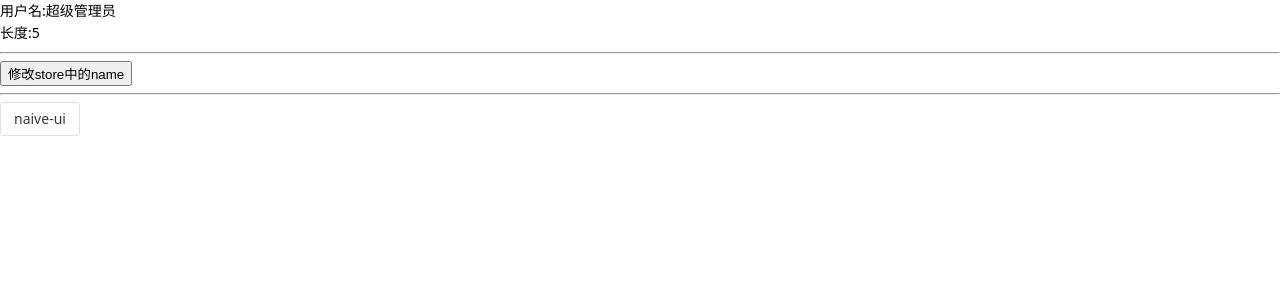
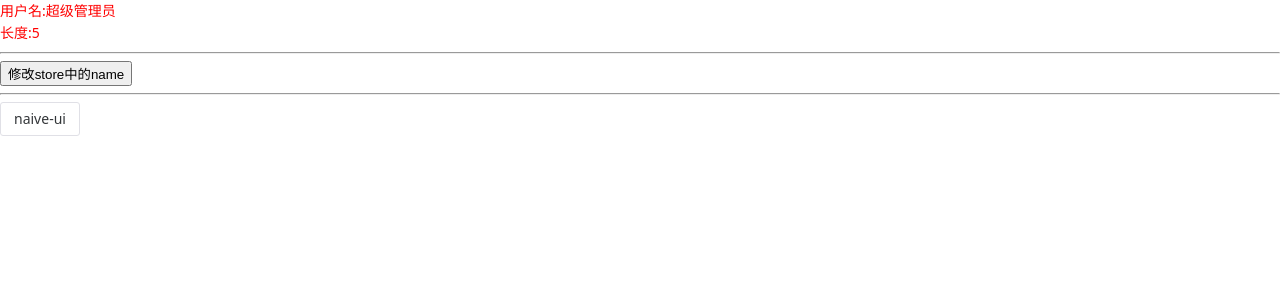
Before and after one commit to missxiaolin/vue3-ts-vite, a Vue app: page / in a window 1280 px wide. Shown: the top 300 px of the page. Built offline with nearby package versions, Linux system fonts and the light colour scheme.

Commit message:
* 解决scss 问题

```diff
--- a/postcss.config.ts
+++ /dev/null
@@ -1,5 +0,0 @@
-module.exports = {
-    plugins: {
-        autoprefixer: {},
-    },
-}
--- a/src/pages/login/Login.vue
+++ b/src/pages/login/Login.vue
@@ -20,6 +20,8 @@ const updateName = () => {
 }
 </script>
 
-<style scoped>
-
+<style lang="scss" scoped>
+.test {
+  color: $test-color;
+}
 </style>
--- a/vite.config.ts
+++ b/vite.config.ts
@@ -27,7 +27,7 @@ export default defineConfig({
   css: {
     preprocessorOptions: {
       scss: {
-        additionalData: '@import "@/assets/style/mian.scss";',
+        additionalData: '@import "@/assets/css/mian.scss";',
       },
     },
   },
```
